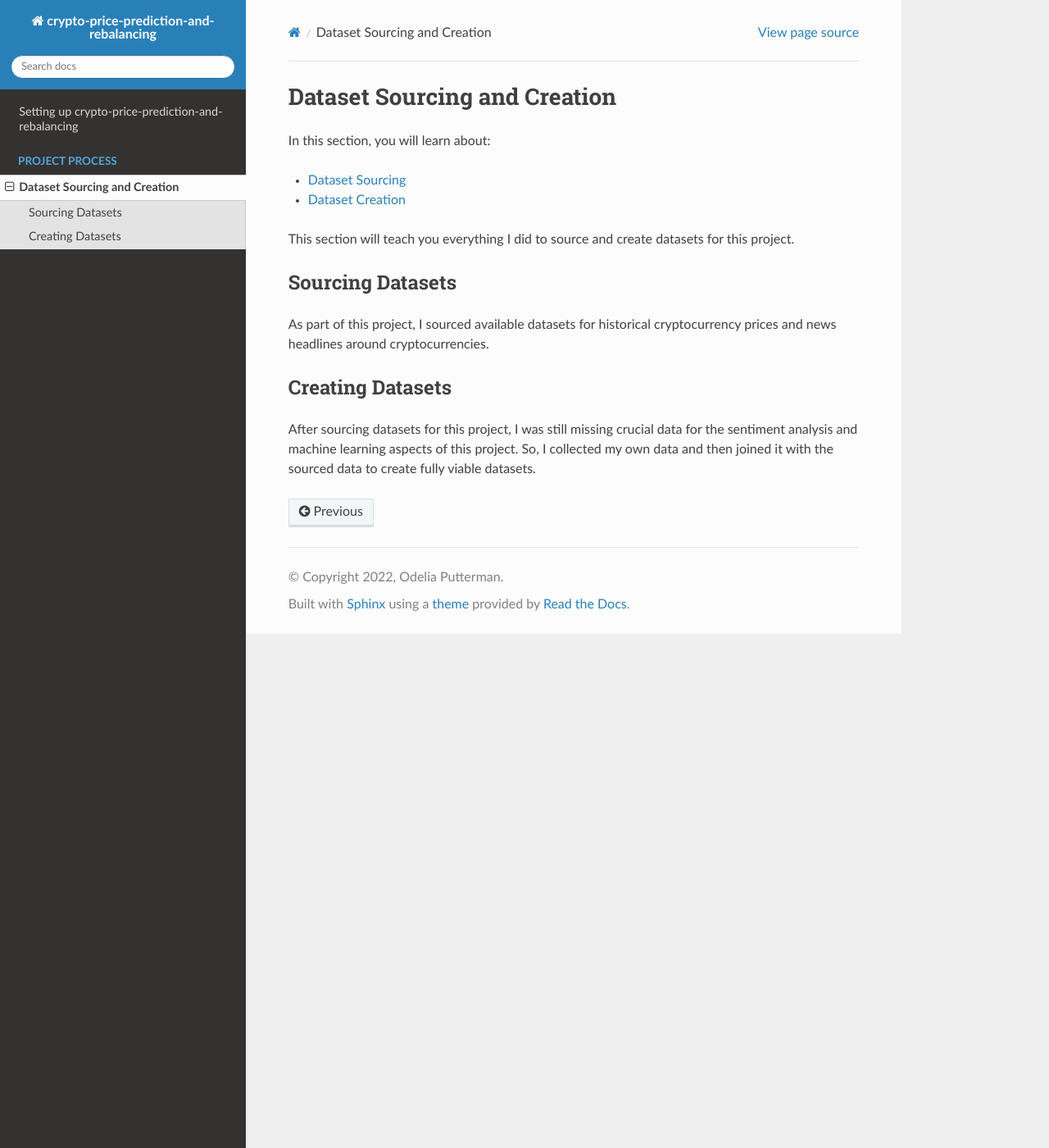
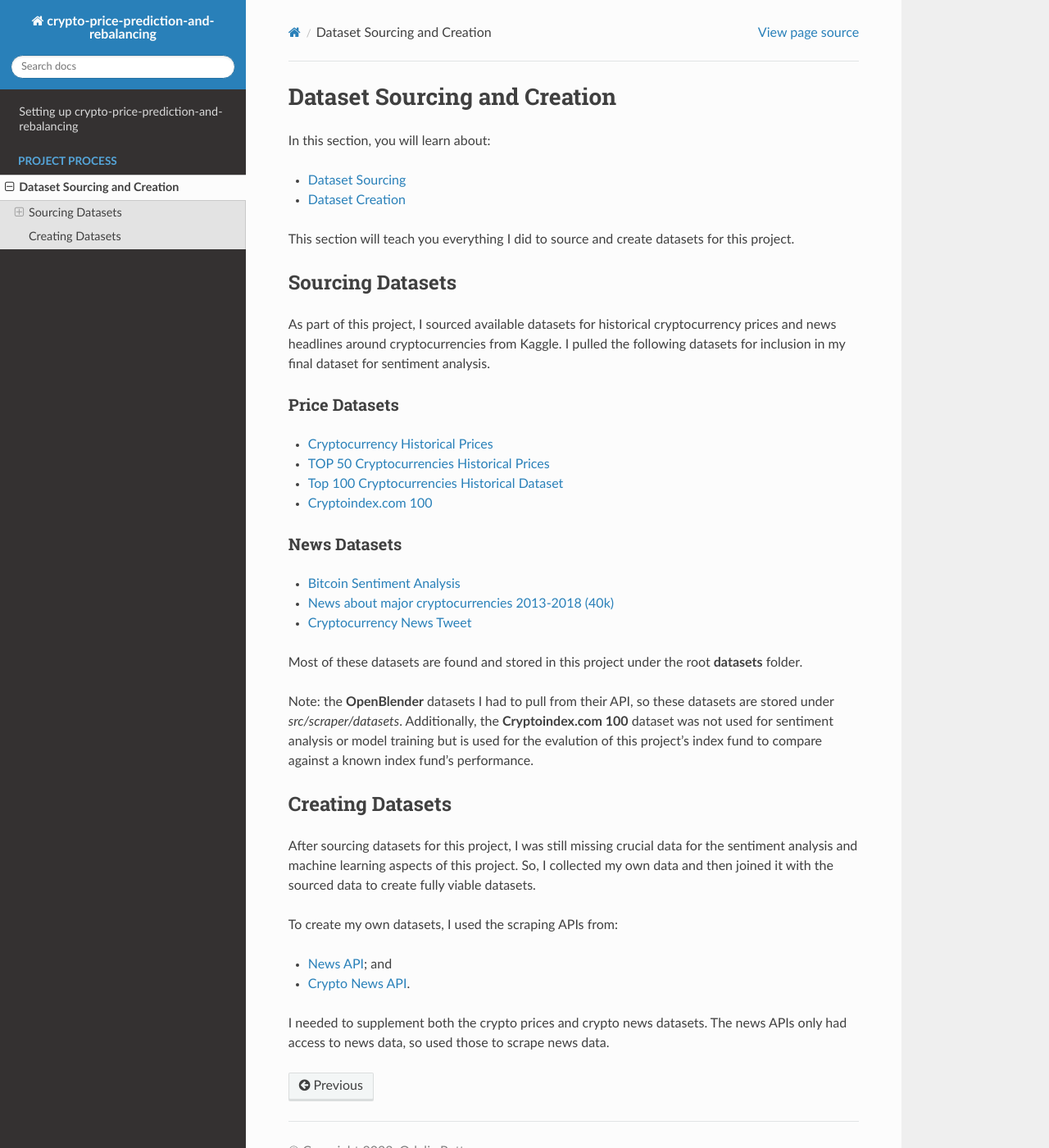
Before and after one commit to odeliap/crypto-price-prediction-and-rebalancing, a Sphinx documentation site: the page built from docs/source/datasets.rst, in a window 1280 px wide and 1400 px high. Shown: the whole window at 82% size. Built offline with Sphinx 7.4.7 and the Read the Docs theme 2.0.0, drawn with Linux system fonts in a browser that asks for light colours.

Commit message:
update datasets doc

```diff
--- a/docs/source/datasets.rst
+++ b/docs/source/datasets.rst
@@ -16,7 +16,36 @@ Sourcing Datasets
 ------------------
 
 As part of this project, I sourced available datasets for historical cryptocurrency prices and news headlines around
-cryptocurrencies.
+cryptocurrencies from Kaggle. I pulled the following datasets for inclusion in my final dataset for sentiment analysis.
+
+Price Datasets
+~~~~~~~~~~~~~~~
+
+* `Cryptocurrency Historical Prices`_
+
+* `TOP 50 Cryptocurrencies Historical Prices`_
+
+* `Top 100 Cryptocurrencies Historical Dataset`_
+
+* `Cryptoindex.com 100`_
+
+
+News Datasets
+~~~~~~~~~~~~~~
+
+* `Bitcoin Sentiment Analysis`_
+
+* `News about major cryptocurrencies 2013-2018 (40k)`_
+
+* `Cryptocurrency News Tweet`_
+
+Most of these datasets are found and stored in this project under the root **datasets** folder.
+
+Note: the **OpenBlender** datasets I had to pull from their API, so these datasets are stored under
+*src/scraper/datasets*. Additionally, the **Cryptoindex.com 100** dataset was not used for sentiment analysis or
+model training but is used for the evalution of this project's index fund to compare against a known index fund's
+performance.
+
 
 .. _creatingdatasets:
 
@@ -26,3 +55,24 @@ Creating Datasets
 After sourcing datasets for this project, I was still missing crucial data for the sentiment analysis and machine
 learning aspects of this project. So, I collected my own data and then joined it with the sourced data to create fully
 viable datasets.
+
+To create my own datasets, I used the scraping APIs from:
+
+* `News API`_; and
+* `Crypto News API`_.
+
+I needed to supplement both the crypto prices and crypto news datasets. The news APIs only had access to news data, so
+used those to scrape news data.
+
+
+
+.. _Bitcoin Sentiment Analysis: https://www.kaggle.com/code/codeblogger/bitcoin-sentiment-analysis/data
+.. _Cryptocurrency Historical Prices: https://www.kaggle.com/datasets/sudalairajkumar/cryptocurrencypricehistory?resource=download
+.. _TOP 50 Cryptocurrencies Historical Prices: https://www.kaggle.com/datasets/odins0n/top-50-cryptocurrency-historical-prices
+.. _Top 100 Cryptocurrencies Historical Dataset: https://www.kaggle.com/datasets/kaushiksuresh147/top-10-cryptocurrencies-historical-dataset
+.. _News about major cryptocurrencies 2013-2018 (40k): https://www.kaggle.com/datasets/kashnitsky/news-about-major-cryptocurrencies-20132018-40k
+
+.. _News API: https://newsapi.org
+.. _Crypto News API: https://cryptonews-api.com
+.. _Cryptoindex.com 100: https://openblender.io/#/search
+.. _Cryptocurrency News Tweet: https://openblender.io/#/search
```
